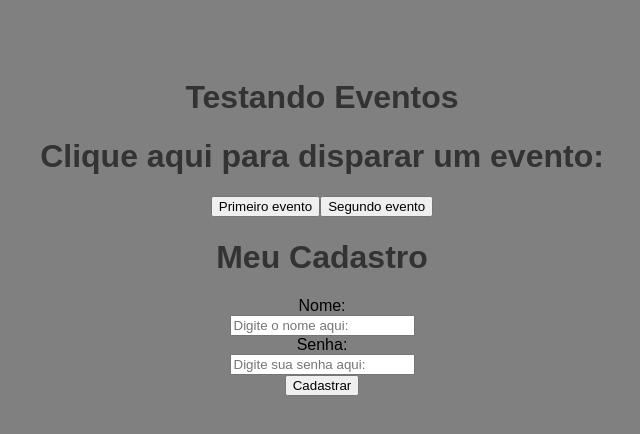
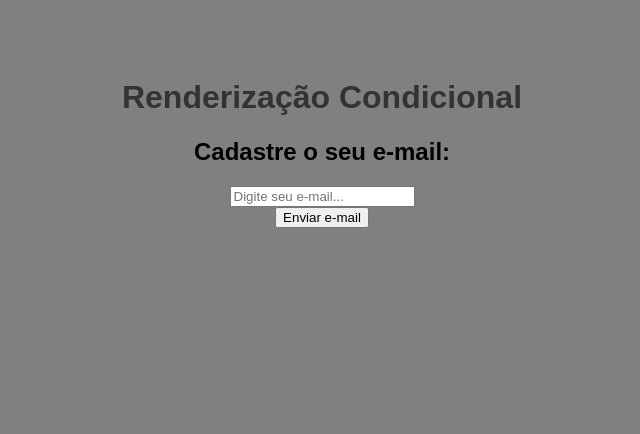
Before and after one commit to DanielleSantosss/Curso-React, a React (Create React App) app in the folder projeto-em-react/: page / in a window 1280 px wide. Shown: the top 434 px of the page, without its empty margins (318-958 px from the left). Built offline with nearby package versions, Linux system fonts and the light colour scheme; the HTML template or start-up script is replaced by a standard one.

Commit message:
Renderização condicional.

```diff
--- a/projeto-em-react/src/App.js
+++ b/projeto-em-react/src/App.js
@@ -1,14 +1,12 @@
 import './App.css';
-import Evento from './components/Evento';
-import Form from './components/Form';
+import Condicional from './components/Condicional';
 
 function App() {
 
   return (
     <div className="App">
-      <h1>Testando Eventos</h1>
-      <Evento/>
-      <Form/>
+      <h1>Renderização Condicional</h1>
+      <Condicional/>
     </div>
   );
 }
--- /dev/null
+++ b/projeto-em-react/src/components/Condicional.jsx
@@ -0,0 +1,37 @@
+import { useState } from "react"
+
+
+function Condicional(){
+
+    const [email, setEmail] = useState()
+    const [userEmail, setUserEmail] = useState()
+
+    function enviarEmail(e){
+        e.preventDefault()
+        setUserEmail(email)
+    }
+
+    function limparEmail(){
+        setUserEmail(' ')
+    }
+
+
+    return (
+        <div>
+            <h2>Cadastre o seu e-mail: </h2>
+            <form>
+                <input type="email" placeholder="Digite seu e-mail..." id="email" onChange={(e) => setEmail(e.target.value)}/><br />
+                <button onClick={enviarEmail}>Enviar e-mail</button>
+            </form>
+            {userEmail && (
+                <div>
+                    <p>O e-mail do usuário é: {userEmail}</p>
+                    <button onClick={limparEmail}>Limpar e-mail</button>
+                </div>
+            )}
+        </div>
+    )
+
+}
+
+export default Condicional
```
